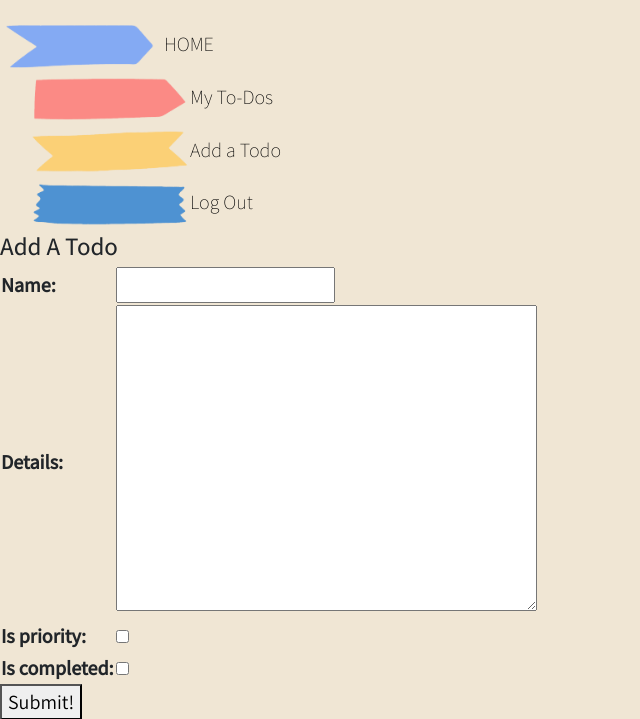
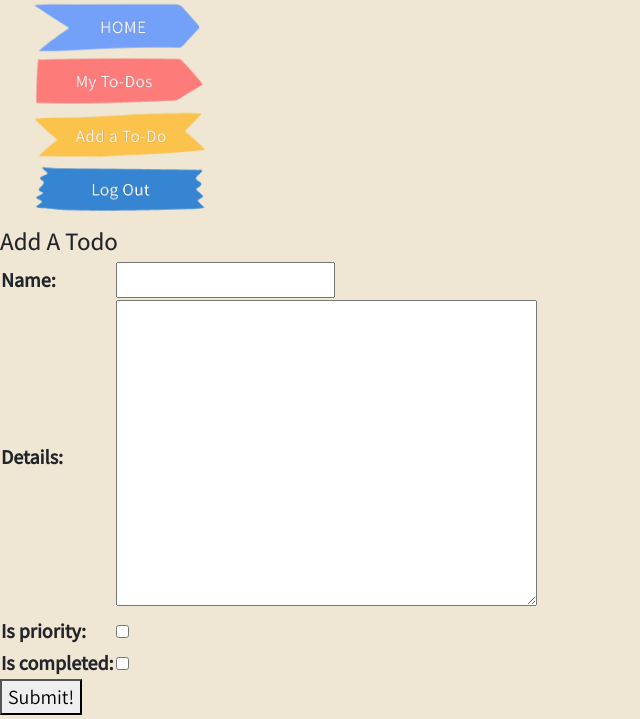
Before and after one commit to christinew2/igotthis, a Django app: page /todos/create/ in a window 1280 px wide. Shown: the top 719 px of the page, without its empty margins (0-640 px from the left). Run offline with Django 3.2, Linux system fonts and the light colour scheme; the visitor is signed in with stand-in values (Sample User, id 1).

Commit message:
update nav tags

```diff
--- a/main_app/static/css/base.css
+++ b/main_app/static/css/base.css
@@ -51,7 +51,5 @@ nav a:hover {
 }
 
 .nav-tag {
-  max-width: 160px;
-  z-index: -1;
-  opacity: 0.75;
+  max-width: 180px;
 }
--- a/main_app/templates/base.html
+++ b/main_app/templates/base.html
@@ -15,50 +15,58 @@
 		integrity="sha384-+0n0xVW2eSR5OomGNYDnhzAbDsOXxcvSN1TPprVMTNDbiYZCxYbOOl7+AMvyTG2x"
 		crossorigin="anonymous"
 	>
-    <title>I Got This ToDo App</title>
+    <title>YooDoo To-Do App</title>
     <link rel="stylesheet" type="text/css" href="{% static 'css/base.css' %}"/>
     {% block head %}
     {% endblock  %}
 </head>
 <body>
-    <header>
-        <div class='header-logo-container'>
-            <a href="/">
-                <img
-                    src="{% static 'images/blue-tag.png' %}"
-                    alt="Page marker sticky tag"
-                    class="nav-tag"
-                >
-                HOME
-            </a>
-        </div>
+
         <nav>
             <ul>
                 {% if user.is_authenticated %}
+                    <li><a href="{% url 'home' %}">
+                        <img
+                            src="{% static 'images/home-tag.png' %}"
+                            alt="Page marker sticky tag"
+                            class="nav-tag"
+                        >
+                    </li>
                     <li><a href="{% url 'todos_index' %}">
                         <img
-                            src="{% static 'images/red-tag.png' %}"
+                            src="{% static 'images/index-tag.png' %}"
                             alt="Page marker sticky tag"
                             class="nav-tag"
-                        >My To-Dos</a>
+                        ></a>
                     </li>
                     <li><a href="{% url 'todos_create'  %}">
                         <img
-                            src="{% static 'images/yellow-tag.png' %}"
+                            src="{% static 'images/add-tag.png' %}"
                             alt="Page marker sticky tag"
                             class="nav-tag"
-                        >Add a Todo</a>
+                        ></a>
                     </li>
                     <li><a href="{% url 'logout' %}">
                         <img
-                            src="{% static 'images/darkblue-tag.png' %}"
+                            src="{% static 'images/logout-tag.png' %}"
                             alt="Page marker sticky tag"
                             class="nav-tag"
-                        >Log Out</a>
+                        ></a>
                     </li>
                 {% else %}
-                    <li><a href="{% url 'home' %}">Login</a></li>
-                    <li><a href="{% url 'signup' %}">Sign Up</a></li>
+                    <li><a href="{% url 'home' %}">
+                        <img
+                            src="{% static 'images/home-tag.png' %}"
+                            alt="Page marker sticky tag"
+                            class="nav-tag"
+                        >
+                    </li>
+                    <li><a href="{% url 'signup' %}">
+                        <img
+                            src="{% static 'images/signup-tag.png' %}"
+                            alt="Page marker sticky tag"
+                            class="nav-tag"
+                        ></a></li>
                 {% endif %}
             </ul>
         </nav>
```
Also changed, not shown: main_app/static/images/add-tag.png (added), main_app/static/images/home-tag.png (added), main_app/static/images/index-tag.png (added), main_app/static/images/logout-tag.png (added), main_app/static/images/signup-tag.png (added).
